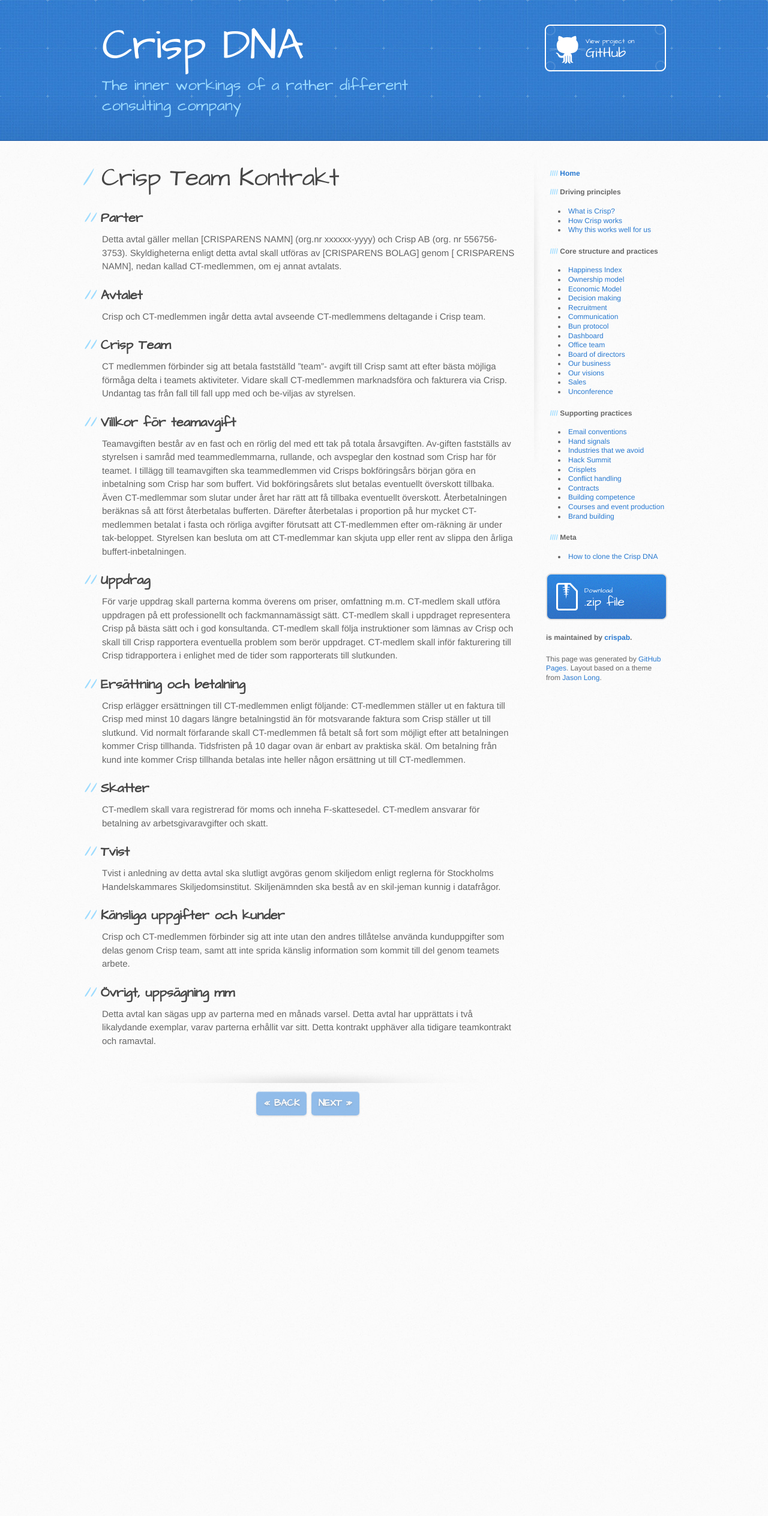
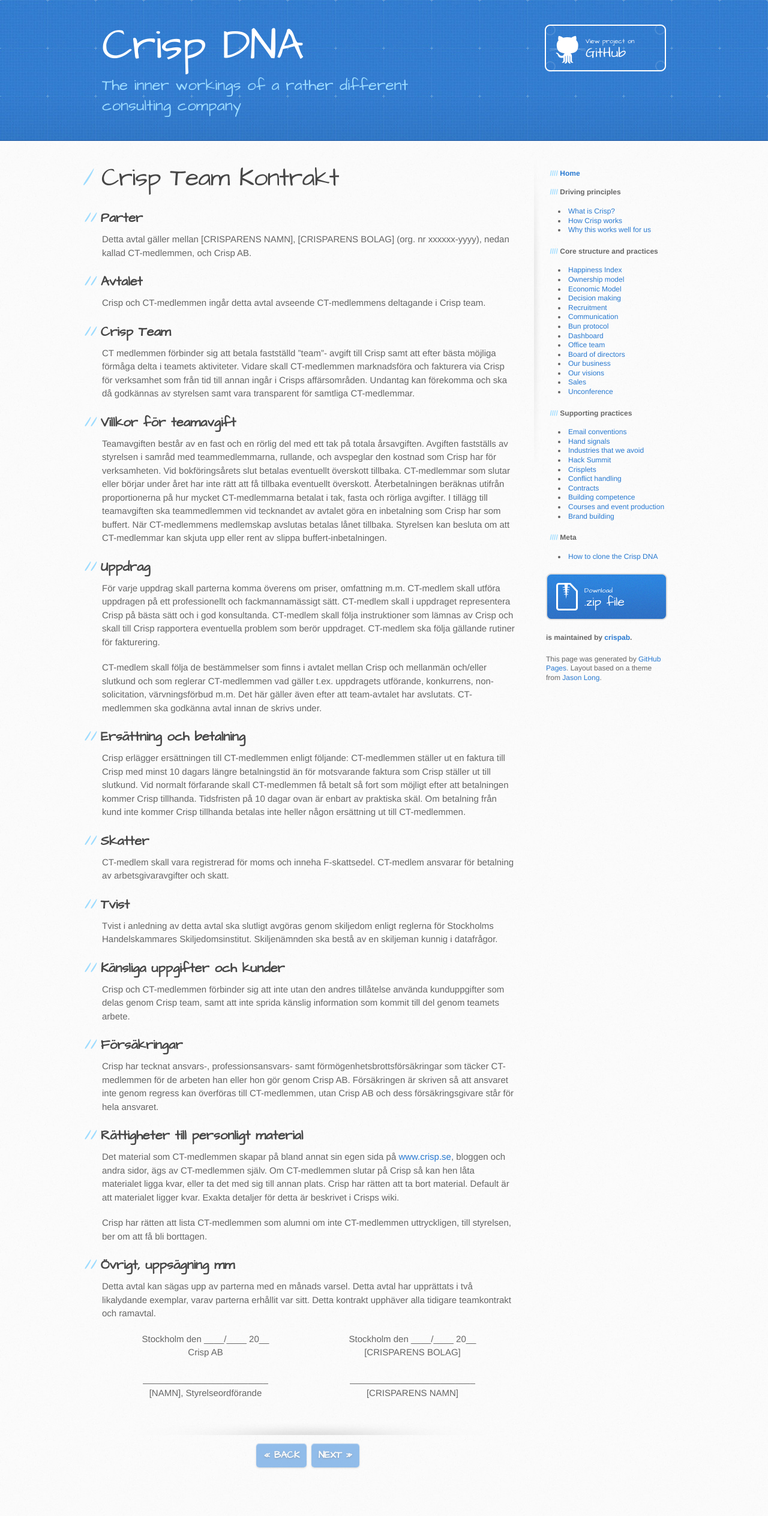
Before and after one commit to crispab/crisp-dna, a Jekyll site: the page built from _docs/team-contract-sv.md, in a window 1280 px wide. Shown: the whole page at 60% size. Built offline with Jekyll 4.4.1, drawn with Linux system fonts in a browser that asks for light colours; before the commit the page ends 1941 px from its top, so only the background shows below that.

Commit message:
docs(team-contract): update Swedish team contract to latest version
Bring the team contract page in line with the current signed version:
revised fee, assignment and invoicing terms, and the new sections on
insurance and rights to personal material. Add an anonymised signature
block, styled without table borders via a new `signatures` class.

Names, company names and organisation numbers are left out, including
Crisp's own, in favour of placeholders.

Co-Authored-By: Claude Opus 5.5 <noreply@anthropic.com>

```diff
--- a/_docs/team-contract-sv.md
+++ b/_docs/team-contract-sv.md
@@ -9,7 +9,7 @@ Crisp Team Kontrakt
 Parter
 ------
 
-Detta avtal gäller mellan \[CRISPARENS NAMN\] (org.nr xxxxxx-yyyy) och Crisp AB (org. nr 556756-3753). Skyldigheterna enligt detta avtal skall utföras av \[CRISPARENS BOLAG\] genom \[ CRISPARENS NAMN\], nedan kallad CT-medlemmen, om ej annat avtalats.
+Detta avtal gäller mellan \[CRISPARENS NAMN\], \[CRISPARENS BOLAG\] (org. nr xxxxxx-yyyy), nedan kallad CT-medlemmen, och Crisp AB.
 
 Avtalet
 -------
@@ -19,18 +19,21 @@ Crisp och CT-medlemmen ingår detta avtal avseende CT-medlemmens deltagande i Cr
 Crisp Team
 ----------
 
-CT medlemmen förbinder sig att betala fastställd ”team”- avgift till Crisp samt att efter bästa möjliga förmåga delta i teamets aktiviteter. Vidare skall CT-medlemmen marknadsföra och fakturera via Crisp. Undantag tas från fall till fall upp med och be-viljas av styrelsen.
+CT medlemmen förbinder sig att betala fastställd ”team”- avgift till Crisp samt att efter bästa möjliga förmåga delta i teamets aktiviteter. Vidare skall CT-medlemmen marknadsföra och fakturera via Crisp för verksamhet som från tid till annan ingår i Crisps affärsområden.
+Undantag kan förekomma och ska då godkännas av styrelsen samt vara transparent för samtliga CT-medlemmar.
 
 Villkor för teamavgift
 ----------------------
 
-Teamavgiften består av en fast och en rörlig del med ett tak på totala årsavgiften. Av-giften fastställs av styrelsen i samråd med teammedlemmarna, rullande, och avspeglar den kostnad som Crisp har för teamet. I tillägg till teamavgiften ska teammedlemmen vid Crisps bokföringsårs början göra en inbetalning som Crisp har som buffert. Vid bokföringsårets slut betalas eventuellt överskott tillbaka. Även CT-medlemmar som slutar under året har rätt att få tillbaka eventuellt överskott. Återbetalningen beräknas så att först återbetalas bufferten. Därefter återbetalas i proportion på hur mycket CT-medlemmen betalat i fasta och rörliga avgifter förutsatt att CT-medlemmen efter om-räkning är under tak-beloppet. Styrelsen kan besluta om att CT-medlemmar kan skjuta upp eller rent av slippa den årliga buffert-inbetalningen.
+Teamavgiften består av en fast och en rörlig del med ett tak på totala årsavgiften. Avgiften fastställs av styrelsen i samråd med teammedlemmarna, rullande, och avspeglar den kostnad som Crisp har för verksamheten. Vid bokföringsårets slut betalas eventuellt överskott tillbaka. CT-medlemmar som slutar eller börjar under året har inte rätt att få tillbaka eventuellt överskott. Återbetalningen beräknas utifrån proportionerna på hur mycket CT-medlemmarna betalat i tak, fasta och rörliga avgifter. I tillägg till teamavgiften ska teammedlemmen vid tecknandet av avtalet göra en inbetalning som Crisp har som buffert. När CT-medlemmens medlemskap avslutas betalas lånet tillbaka. Styrelsen kan besluta om att CT-medlemmar kan skjuta upp eller rent av slippa buffert-inbetalningen.
 
 Uppdrag
 -------
 
 För varje uppdrag skall parterna komma överens om priser, omfattning m.m.
-CT-medlem skall utföra uppdragen på ett professionellt och fackmannamässigt sätt. CT-medlem skall i uppdraget representera Crisp på bästa sätt och i god konsultanda. CT-medlem skall följa instruktioner som lämnas av Crisp och skall till Crisp rapportera eventuella problem som berör uppdraget. CT-medlem skall inför fakturering till Crisp tidrapportera i enlighet med de tider som rapporterats till slutkunden.
+CT-medlem skall utföra uppdragen på ett professionellt och fackmannamässigt sätt. CT-medlem skall i uppdraget representera Crisp på bästa sätt och i god konsultanda. CT-medlem skall följa instruktioner som lämnas av Crisp och skall till Crisp rapportera eventuella problem som berör uppdraget. CT-medlem ska följa gällande rutiner för fakturering.
+
+CT-medlem skall följa de bestämmelser som finns i avtalet mellan Crisp och mellanmän och/eller slutkund och som reglerar CT-medlemmen vad gäller t.ex. uppdragets utförande, konkurrens, non-solicitation, värvningsförbud m.m. Det här gäller även efter att team-avtalet har avslutats. CT-medlemmen ska godkänna avtal innan de skrivs under.
 
 Ersättning och betalning
 ------------------------
@@ -40,17 +43,29 @@ Crisp erlägger ersättningen till CT-medlemmen enligt följande: CT-medlemmen s
 Skatter
 -------
 
-CT-medlem skall vara registrerad för moms och inneha F-skattesedel. CT-medlem ansvarar för betalning av arbetsgivaravgifter och skatt.
+CT-medlem skall vara registrerad för moms och inneha F-skattsedel. CT-medlem ansvarar för betalning av arbetsgivaravgifter och skatt.
 
 Tvist
 -----
 
-Tvist i anledning av detta avtal ska slutligt avgöras genom skiljedom enligt reglerna för Stockholms Handelskammares Skiljedomsinstitut. Skiljenämnden ska bestå av en skil-jeman kunnig i datafrågor.
+Tvist i anledning av detta avtal ska slutligt avgöras genom skiljedom enligt reglerna för Stockholms Handelskammares Skiljedomsinstitut. Skiljenämnden ska bestå av en skiljeman kunnig i datafrågor.
 
 Känsliga uppgifter och kunder
 -----------------------------
 
 Crisp och CT-medlemmen förbinder sig att inte utan den andres tillåtelse använda kunduppgifter som delas genom Crisp team, samt att inte sprida känslig information som kommit till del genom teamets arbete.
+
+Försäkringar
+------------
+
+Crisp har tecknat ansvars-, professionsansvars- samt förmögenhetsbrottsförsäkringar som täcker CT-medlemmen för de arbeten han eller hon gör genom Crisp AB. Försäkringen är skriven så att ansvaret inte genom regress kan överföras till CT-medlemmen, utan Crisp AB och dess försäkringsgivare står för hela ansvaret.
+
+Rättigheter till personligt material
+------------------------------------
+
+Det material som CT-medlemmen skapar på bland annat sin egen sida på [www.crisp.se](https://www.crisp.se), bloggen och andra sidor, ägs av CT-medlemmen själv. Om CT-medlemmen slutar på Crisp så kan hen låta materialet ligga kvar, eller ta det med sig till annan plats. Crisp har rätten att ta bort material. Default är att materialet ligger kvar. Exakta detaljer för detta är beskrivet i Crisps wiki.
+
+Crisp har rätten att lista CT-medlemmen som alumni om inte CT-medlemmen uttryckligen, till styrelsen, ber om att få bli borttagen.
 
 Övrigt, uppsägning mm
 ---------------------
@@ -58,3 +73,10 @@ Crisp och CT-medlemmen förbinder sig att inte utan den andres tillåtelse anvä
 Detta avtal kan sägas upp av parterna med en månads varsel.
 Detta avtal har upprättats i två likalydande exemplar, varav parterna erhållit var sitt.
 Detta kontrakt upphäver alla tidigare teamkontrakt och ramavtal.
+
+| Stockholm den \_\_\_\_/\_\_\_\_ 20\_\_ | Stockholm den \_\_\_\_/\_\_\_\_ 20\_\_ |
+| Crisp AB | \[CRISPARENS BOLAG\] |
+| &nbsp; | &nbsp; |
+| \_\_\_\_\_\_\_\_\_\_\_\_\_\_\_\_\_\_\_\_\_\_\_\_\_ | \_\_\_\_\_\_\_\_\_\_\_\_\_\_\_\_\_\_\_\_\_\_\_\_\_ |
+| \[NAMN\], Styrelseordförande | \[CRISPARENS NAMN\] |
+{: .signatures}
--- a/stylesheets/print.css
+++ b/stylesheets/print.css
@@ -122,6 +122,11 @@ td {
   font-weight: 300;
 }
 
+table.signatures,
+table.signatures td {
+  border: none;
+}
+
 form {
   background: #f2f2f2;
   padding: 20px;
--- a/stylesheets/stylesheet.css
+++ b/stylesheets/stylesheet.css
@@ -611,6 +611,11 @@ td {
   font-weight: 300;
 }
 
+table.signatures,
+table.signatures td {
+  border: none;
+}
+
 form {
   background: #f2f2f2;
   padding: 20px;
```
